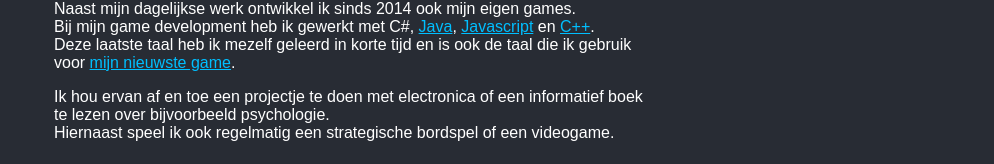
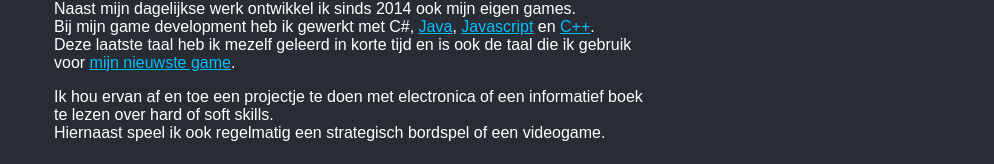
Before and after one commit to ChocolatePinecone/Portfolio, a React (Create React App) app: page /over-mij in a window 1280 px wide. Shown: the part 772-936 px from the top of the page, without its empty margins (286-1280 px from the left). Built offline with nearby package versions, Linux system fonts and the light colour scheme.

Commit message:
Fixed typo

```diff
--- a/src/pages/About.js
+++ b/src/pages/About.js
@@ -95,12 +95,12 @@ const About = () => {
             {
                 getContentByLanguage(
                     <p>
-                        Ik hou ervan af en toe een projectje te doen met electronica of een informatief boek te lezen over bijvoorbeeld psychologie.
+                        Ik hou ervan af en toe een projectje te doen met electronica of een informatief boek te lezen over hard of soft skills.
                         <br />
-                        Hiernaast speel ik ook regelmatig een strategische bordspel of een videogame.
+                        Hiernaast speel ik ook regelmatig een strategisch bordspel of een videogame.
                     </p>,
                     <p>
-                        I love doing projects with electronics or reading an informative book about, for example, psychology.
+                        I love doing projects with electronics or reading an informative book about hard or soft skills.
                         <br />
                         Next to this I regularly play strategic board games or videogames.
                     </p>
```
